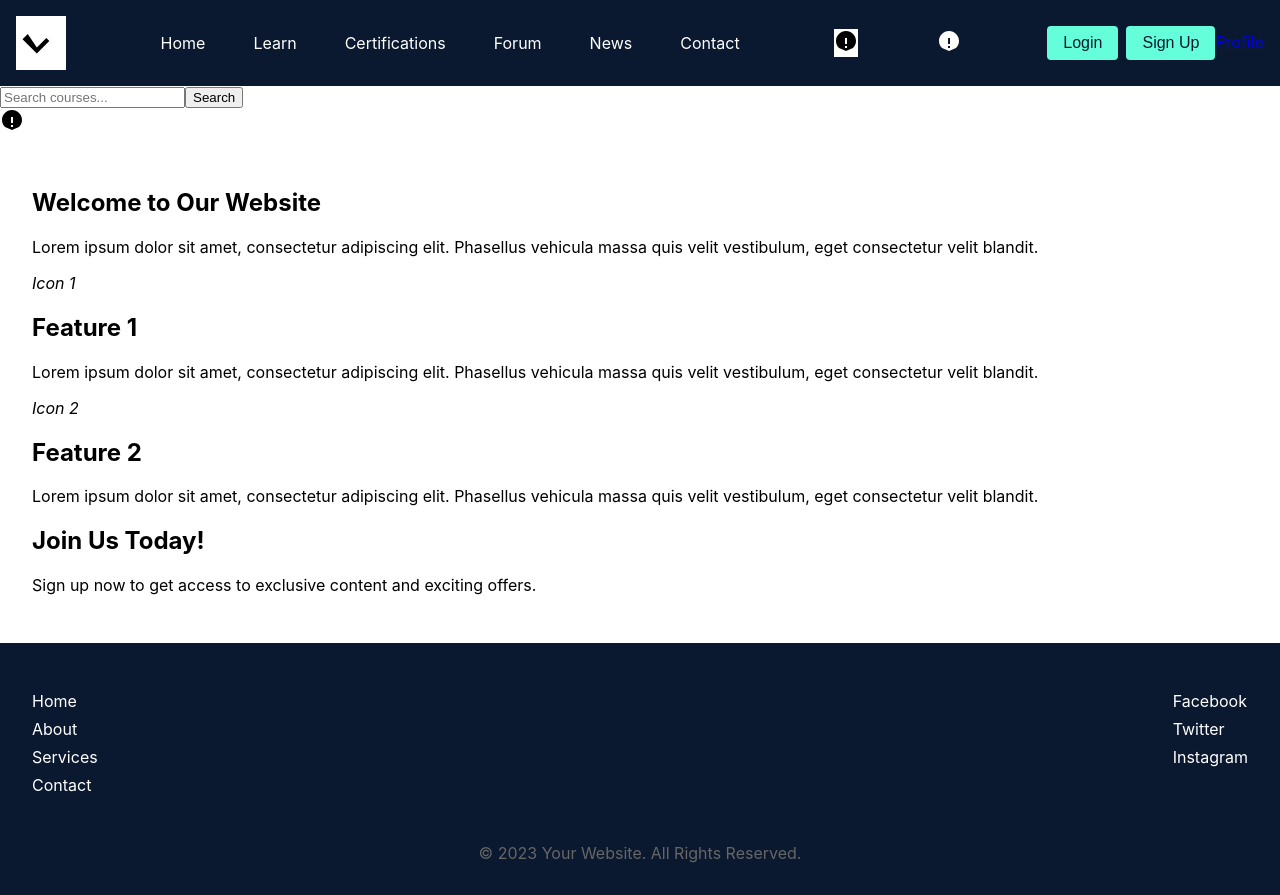
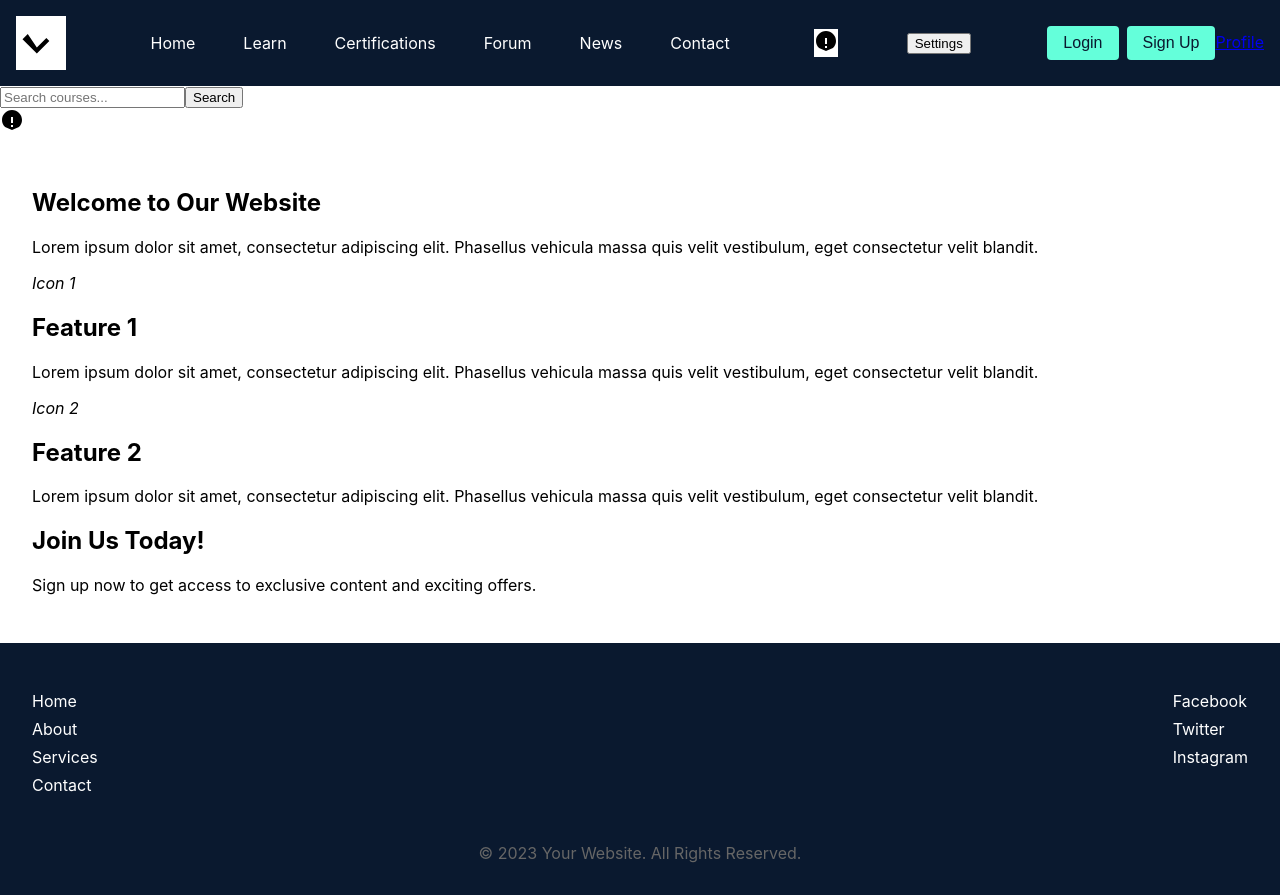
Before and after one commit to mohamedmehdigara/react-freecodecamp-clone, a React (Create React App) app: page / in a window 1280 px wide. Built offline with nearby package versions, Linux system fonts and the light colour scheme.

Commit message:
added files

```diff
--- a/src/components/SettingsIcon.js
+++ b/src/components/SettingsIcon.js
@@ -36,9 +36,7 @@ const SettingsIcon = ({ onClick }) => {
   return (
     <div className="settings-icon">
       <span onClick={toggleSettings}>
-        <svg xmlns="http://www.w3.org/2000/svg" width="24" height="24" viewBox="0 0 24 24">
-          <path fill="#fff" d="M12 2C6.48 2 2 6.48 2 12c0 2.59 1.05 5.2 3.04 7.07L12 22l6.96-2.93C20.95 17.2 22 14.59 22 12c0-5.52-4.48-10-10-10zm1 17h-2v-2h2v2zm0-4h-2v-6h2v6z"/>
-        </svg>
+        <button>Settings</button>
       </span>
       {showSettings && (
         <div className="settings-dropdown">
```
